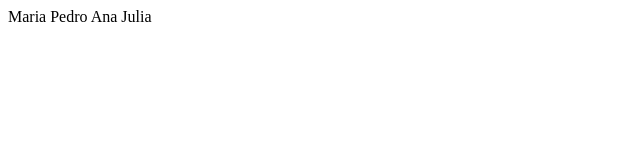
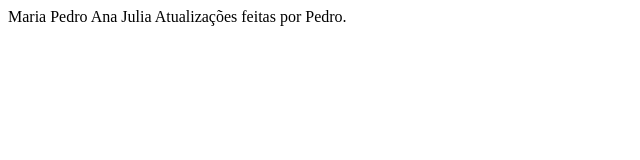
Before and after one commit to gialbanes/projeto-2b, a plain HTML site: page index.html in a window 1280 px wide. Shown: the whole page, without its empty margins (0-640 px from the left). Drawn offline with Linux system fonts and the light colour scheme.

Commit message:
VErsão P

```diff
--- a/index.html
+++ b/index.html
@@ -11,5 +11,6 @@
     Pedro
     Ana
     Julia
+    Atualizações feitas por Pedro.
 </body>
 </html>
```
